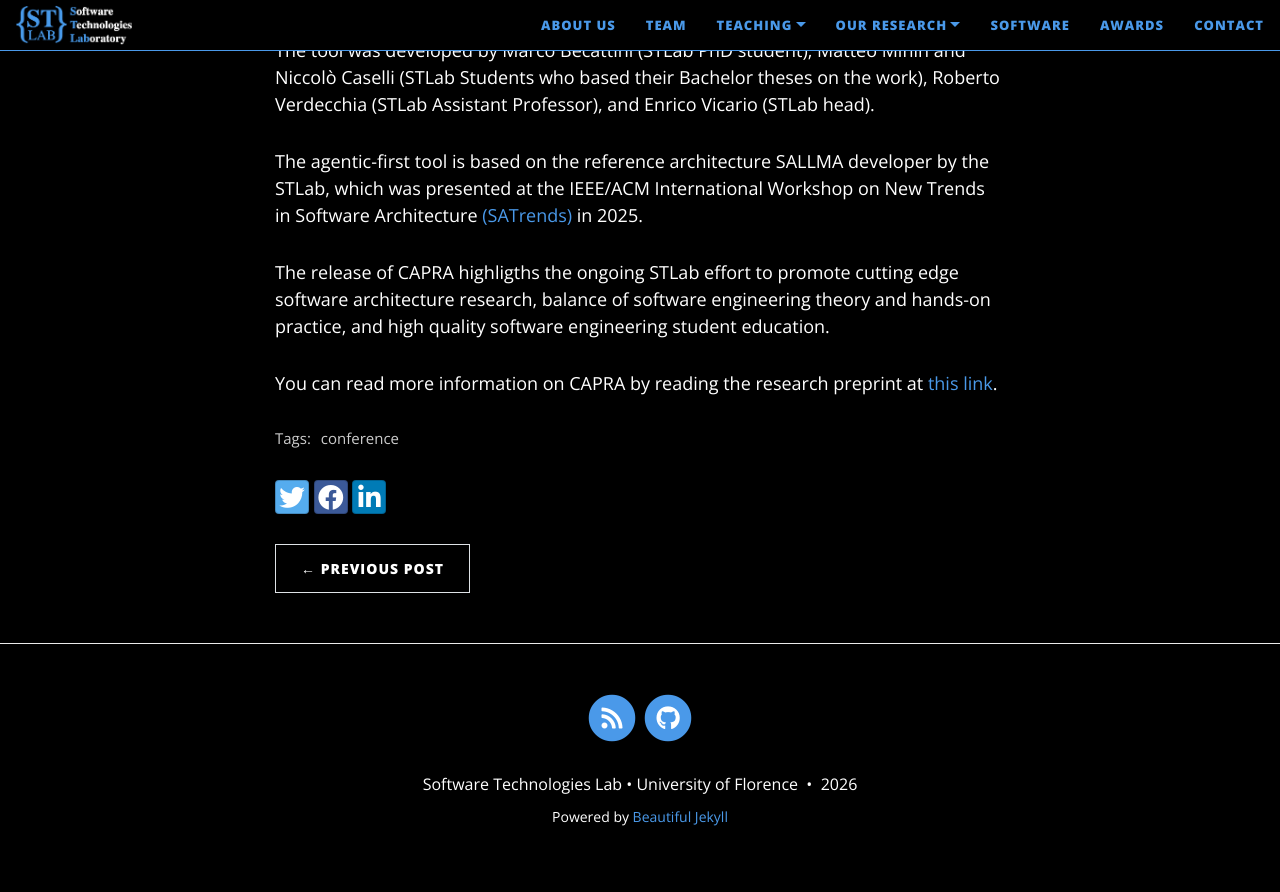
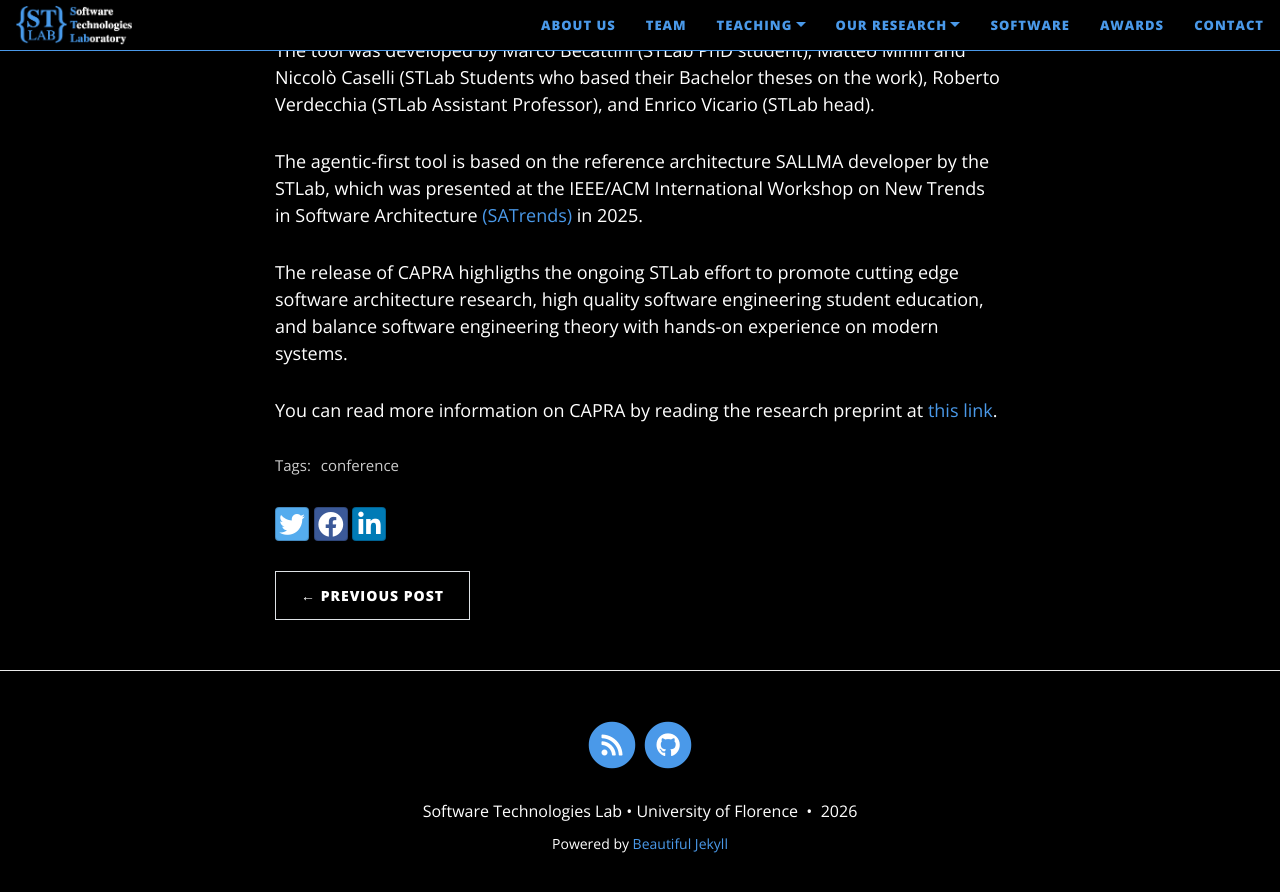
Before and after one commit to STLab-UniFI/STLab-UniFI.github.io, a Jekyll site: the page built from _posts/2026-07-20-CAPRA.md, in a window 1280 px wide and 900 px high, scrolled down 1272 px. Shown: the top 892 px of the window. Built offline with Jekyll 4.4.1, drawn with Linux system fonts in a browser that asks for light colours; nearby versions of some CDN libraries.

Commit message:
Refine CAPRA release description
Rephrase the description of CAPRA's release to improve clarity and flow.

```diff
--- a/_posts/2026-07-20-CAPRA.md
+++ b/_posts/2026-07-20-CAPRA.md
@@ -16,6 +16,6 @@ The tool was developed by Marco Becattini (STLab PhD student), Matteo Minin and
 
 The agentic-first tool is based on the reference architecture SALLMA developer by the STLab, which was presented at the IEEE/ACM International Workshop on New Trends in Software Architecture [(SATrends)](https://conf.researchr.org/home/icse-2025/satrends-2025) in 2025.
 
-The release of CAPRA highligths the ongoing STLab effort to promote cutting edge software architecture research, balance of software engineering theory and hands-on practice, and high quality software engineering student education.
+The release of CAPRA highligths the ongoing STLab effort to promote cutting edge software architecture research, high quality software engineering student education, and balance  software engineering theory with hands-on experience on modern systems.
 
 You can read more information on CAPRA by reading the research preprint at [this link](https://robertoverdecchia.github.io/papers/CSEE&T_2026.pdf).
```
